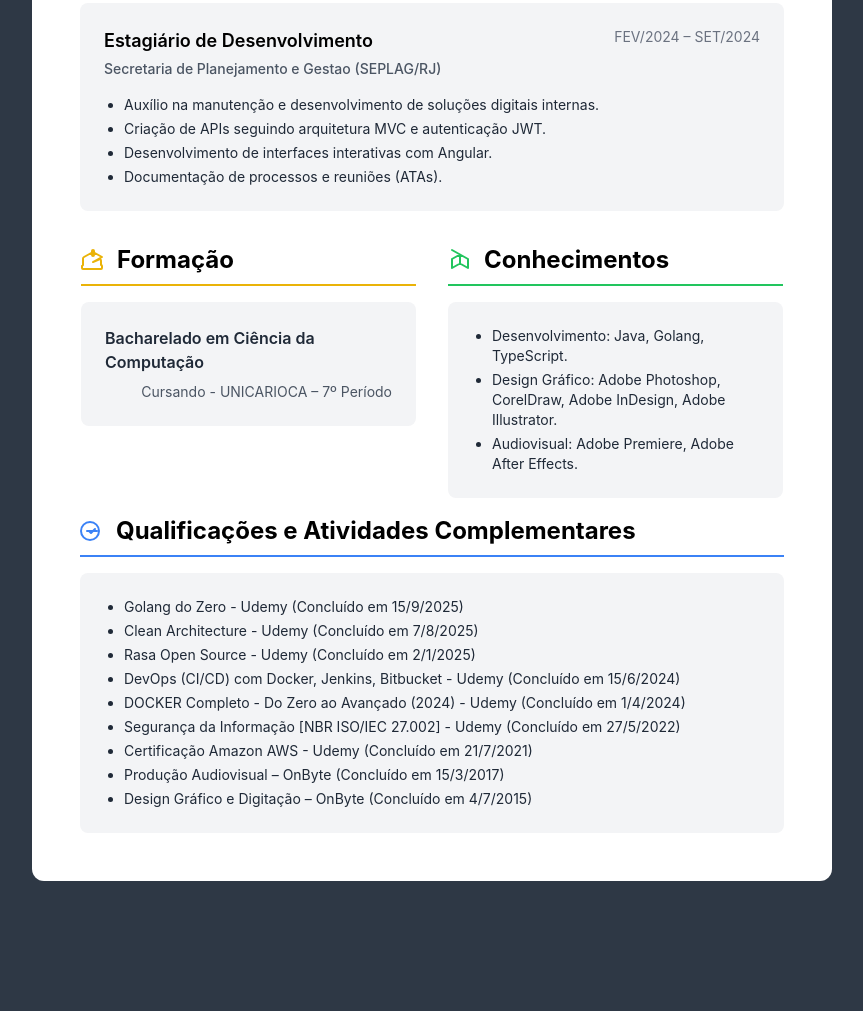
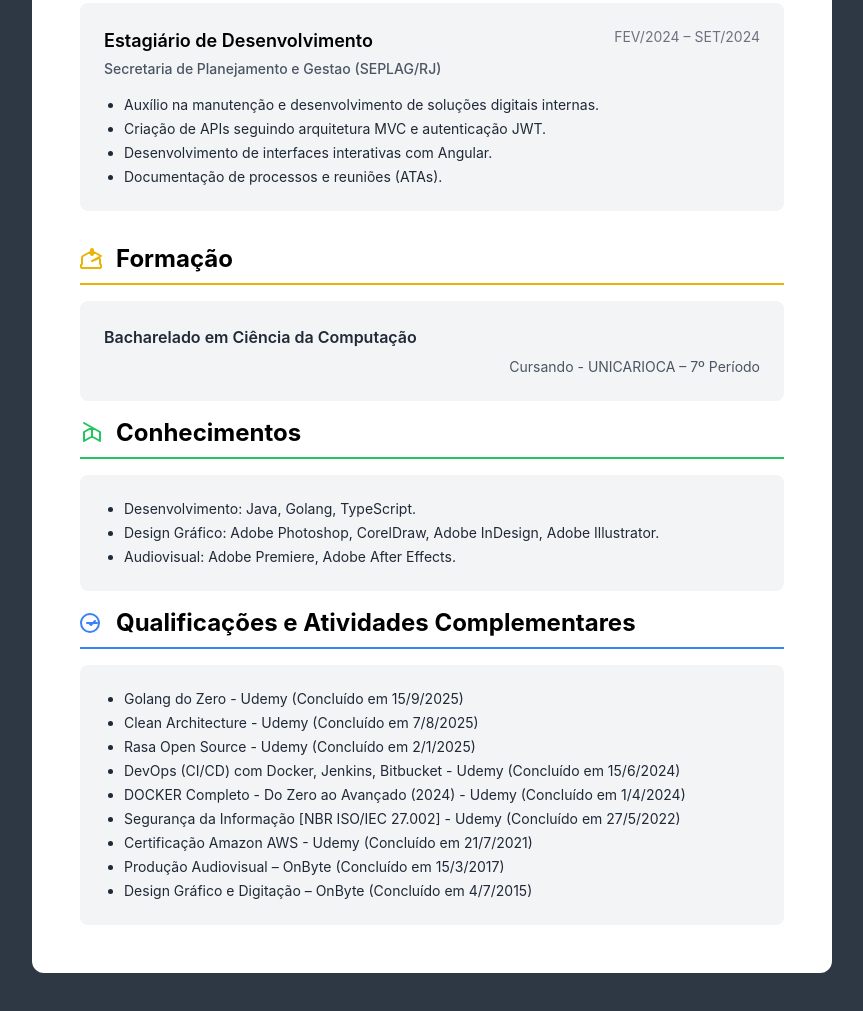
Before and after one commit to WallaceCampista/Curriculo, a plain HTML site: page index.html in a window 1280 px wide. Shown: the part 905-1916 px from the top of the page, without its empty margins (208-1071 px from the left). Before the commit the page ends 1834 px from the top, so only its background shows below. Drawn offline with nearby package versions, Linux system fonts and the light colour scheme; a web font is replaced by a local one.

Commit message:
Refator Layout das seções de educação e habilidades para melhorar a legibilidade

```diff
--- a/index.html
+++ b/index.html
@@ -44,7 +44,6 @@
             transform: translateY(-2px);
             background-color: #ef4444; /* Cor de hover mais escura */
         }
-
     </style>
 </head>
 <body class="antialiased">
@@ -130,11 +129,11 @@
             </div>
         </section>
 
-        <!-- Seção de Formação, Conhecimentos e Qualificações - Usando tabela para garantir o layout no PDF -->
-        <div class="md:col-span-2 mt-4">
-            <table class="w-full">
-                <tr>
-                    <td class="w-full md:w-1/2 align-top pr-4">
+        <!-- Seções de Formação, Conhecimentos e Qualificações agrupadas para controle de layout.
+             Agora, todas as seções são empilhadas verticalmente, sem flexbox de linha. -->
+        <div class="flex flex-col gap-4">
+
+            <!-- Seção de Formação -->
             <section id="formacao">
                 <h2 class="text-2xl font-bold text-black mb-4 border-b-2 border-yellow-500 pb-2 flex items-center">
                     <svg xmlns="http://www.w3.org/2000/svg" class="h-6 w-6 mr-3 text-yellow-500" fill="none" viewBox="0 0 24 24" stroke="currentColor">
@@ -149,8 +148,8 @@
                     </div>
                 </div>
             </section>
-                    </td>
-                    <td class="w-full md:w-1/2 align-top pl-4">
+
+            <!-- Seção de Conhecimentos -->
             <section id="conhecimentos">
                 <h2 class="text-2xl font-bold text-black mb-4 border-b-2 border-green-500 pb-2 flex items-center">
                     <svg xmlns="http://www.w3.org/2000/svg" class="h-6 w-6 mr-3 text-green-500" fill="none" viewBox="0 0 24 24" stroke="currentColor">
@@ -166,12 +165,9 @@
                     </ul>
                 </div>
             </section>
-                    </td>
-                </tr>
-            </table>
 
             <!-- Seção de Qualificações e Atividades Complementares -->
-            <section id="qualificacoes" class="mt-4">
+            <section id="qualificacoes">
                 <h2 class="text-2xl font-bold text-black mb-4 border-b-2 border-blue-500 pb-2 flex items-center">
                     <!-- Ícone de qualificação/certificado -->
                     <svg xmlns="http://www.w3.org/2000/svg" class="h-6 w-6 mr-3 text-blue-500" fill="none" viewBox="0 0 24 24" stroke="currentColor">
@@ -193,7 +189,9 @@
                     </ul>
                 </div>
             </section>
+
         </div>
+
     </div>
 </div>
 
```
Lines whose indentation alone changed are shown as unchanged.
